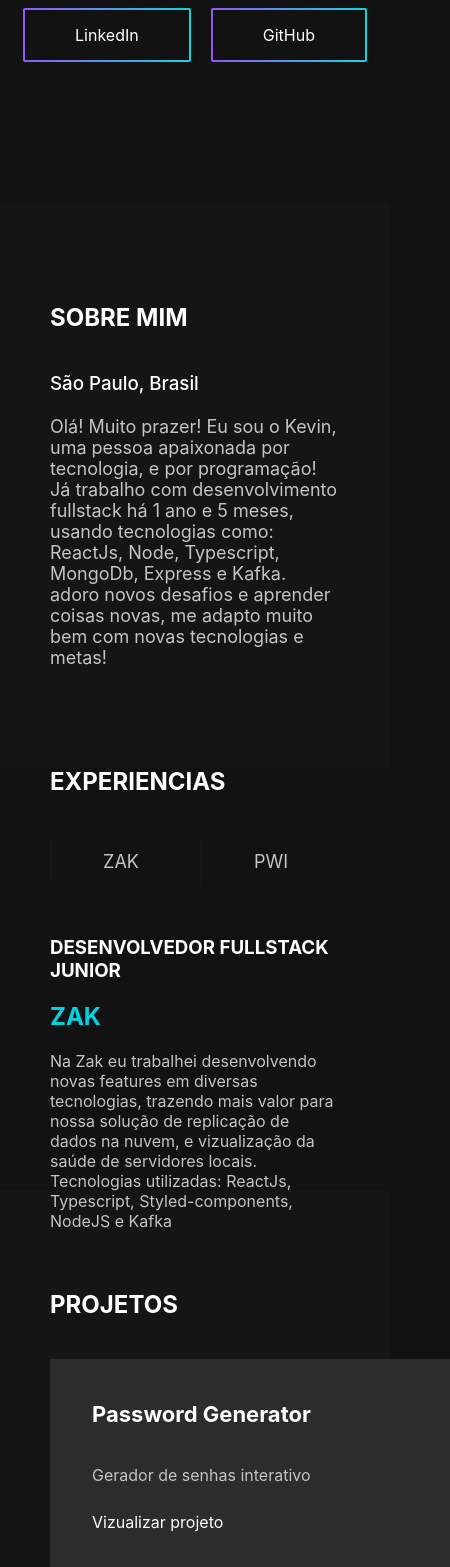
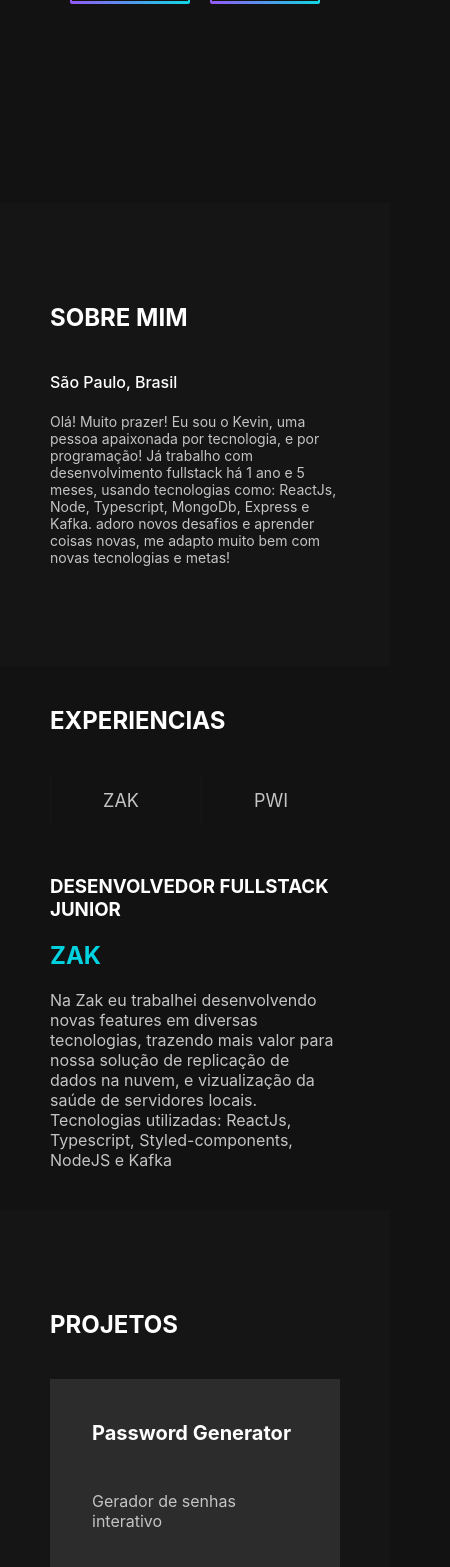
Before and after one commit to KevinAlvss/portfolio2022, a React (Create React App) app: page / in a window 390 px wide. Shown: the part 430-1997 px from the top of the page, 450 px wide, since content can reach past the window. Built offline with nearby package versions, Linux system fonts and the light colour scheme.

Commit message:
responsiveness adjusted

```diff
--- a/src/components/AboutMe/styles.ts
+++ b/src/components/AboutMe/styles.ts
@@ -46,9 +46,17 @@ export const Title = styled.h2`
 export const Location = styled.h3`
   font-weight: 500;
   margin: 40px 0 21px 0;
+
+  @media (max-width: 460px) {
+    font-size: 16px;
+  }
 `;
 
 export const Text = styled.p`
   color: #c4c4c4;
   font-size: 18px;
+
+  @media (max-width: 460px) {
+    font-size: 14px;
+  }
 `;
--- a/src/components/Experiences/styles.ts
+++ b/src/components/Experiences/styles.ts
@@ -1,7 +1,6 @@
 import styled from "styled-components";
 
 export const Container = styled.div`
-  height: 50vh;
   width: 100%;
   display: flex;
   align-items: center;
@@ -13,7 +12,7 @@ export const Content = styled.div`
   height: fit-content;
   margin: 0 auto;
 
-  padding: 0px 50px;
+  padding: 40px 50px;
 
   display: flex;
   flex-direction: column;
@@ -21,7 +20,7 @@ export const Content = styled.div`
 
 export const Title = styled.h2`
   text-transform: uppercase;
-  margin: 40px 0;
+  margin-bottom: 40px;
 `;
 
 export const ExperiencesBox = styled.div`
--- a/src/components/Footer/styles.ts
+++ b/src/components/Footer/styles.ts
@@ -21,4 +21,8 @@ export const Content = styled.div`
 
 export const Text = styled.p`
   color: #c4c4c4;
+
+  @media (max-width: 530px) {
+    margin: 10px 0;
+  }
 `;
--- a/src/components/Presentation/styles.ts
+++ b/src/components/Presentation/styles.ts
@@ -45,6 +45,10 @@ export const Text = styled.p`
   @media (max-width: 990px) {
     font-size: 20px;
   }
+
+  @media (max-width: 460px) {
+    font-size: 14px;
+  }
 `;
 
 export const NameTitle = styled.h1`
@@ -58,6 +62,10 @@ export const NameTitle = styled.h1`
 
   @media (max-width: 990px) {
     font-size: 54px;
+  }
+
+  @media (max-width: 460px) {
+    font-size: 30px;
   }
 `;
 
@@ -84,8 +92,18 @@ export const Border = styled.div`
 export const LinkedInLink = styled.a`
   background-color: #121212;
   padding: 15px 50px;
+
+  @media (max-width: 460px) {
+    padding: 15px 30px;
+    font-size: 14px;
+  }
 `;
 export const GitHubLink = styled.a`
   background-color: #121212;
   padding: 15px 50px;
+
+  @media (max-width: 460px) {
+    padding: 15px 30px;
+    font-size: 14px;
+  }
 `;
--- a/src/components/Projects/styles.ts
+++ b/src/components/Projects/styles.ts
@@ -47,11 +47,20 @@ export const Project = styled.div`
   &:hover {
     border: 2px solid #00d2df;
   }
+
+  @media (max-width: 500px) {
+    min-width: 100%;
+    height: 250px;
+  }
 `;
 
 export const ProjectTitle = styled.h3`
   font-size: 22px;
   margin-bottom: 10px;
+
+  @media (max-width: 500px) {
+    font-size: 20px;
+  }
 `;
 
 export const ProjectDescription = styled.p`
```
